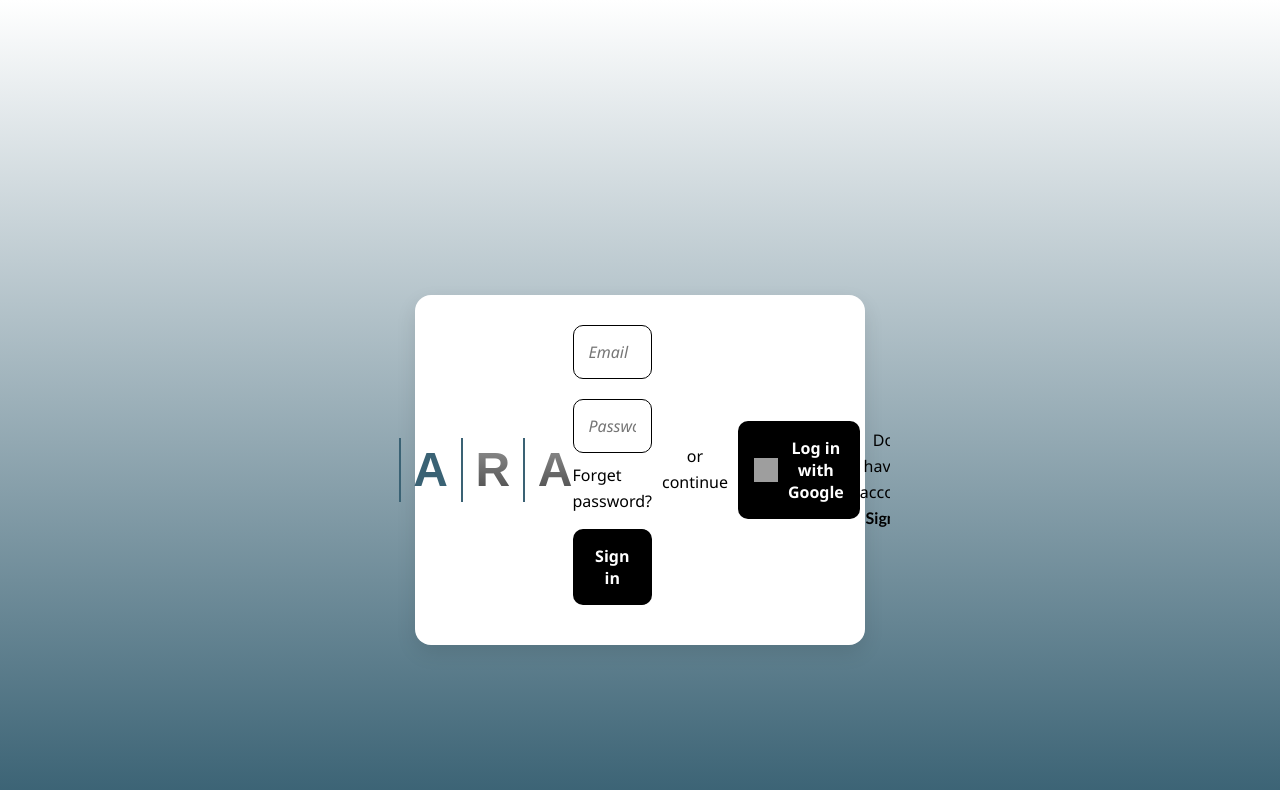
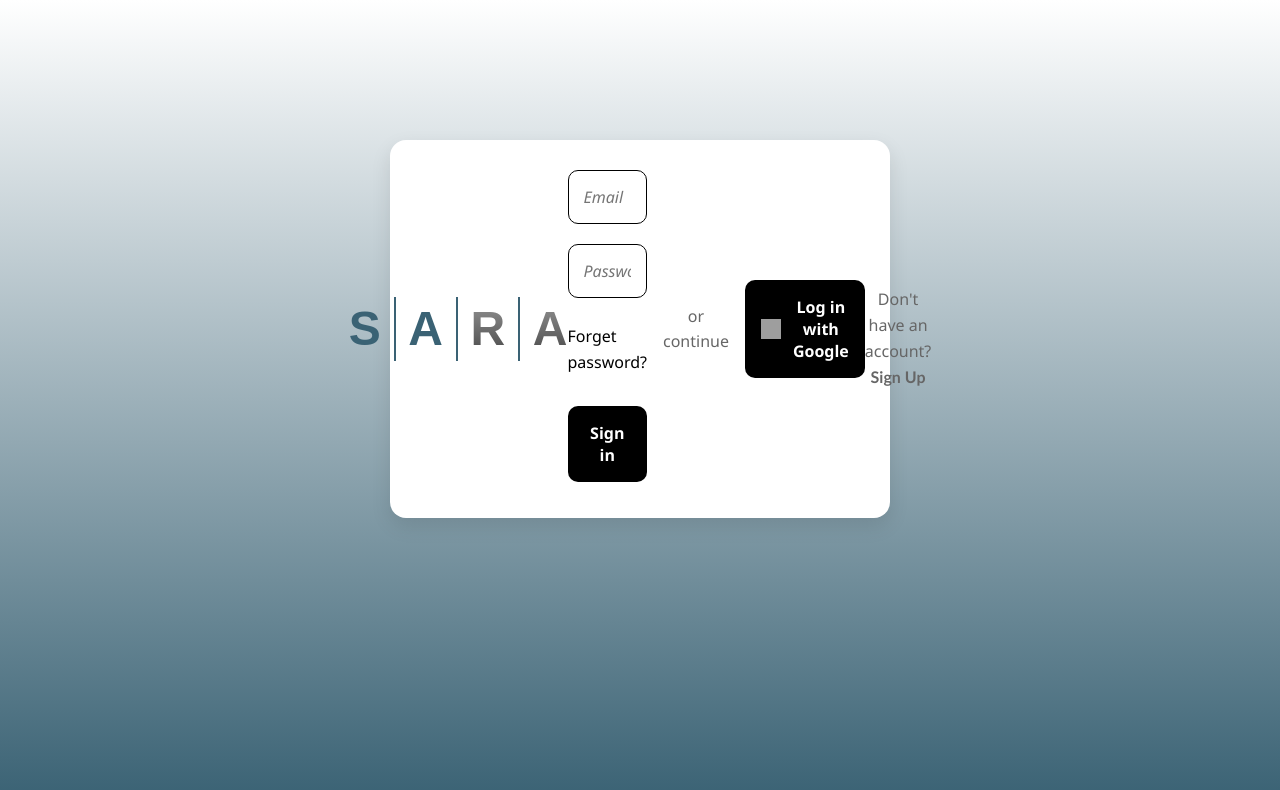
Before and after one commit to eddyvlz001/guasmochido2, a React (Create React App) app: page /auth/login in a window 1280 px wide. Shown: the top 790 px of the page. Built offline with nearby package versions, Linux system fonts and the light colour scheme; grey boxes are pictures that could not be loaded.

Commit message:
auto-commit for a1070bea-9eb8-424a-b565-42a1f75371c6

```diff
--- a/src/components/auth/login/Login.css
+++ b/src/components/auth/login/Login.css
@@ -1,13 +1,16 @@
+/* Login form responsive styles */
 * {
   font-family: 'Gill Sans', 'Gill Sans MT', Calibri, 'Trebuchet MS', sans-serif;
 }
 
-body {
+/* Remove body styling conflicts */
+.login-page {
   display: flex;
   justify-content: center;
   align-items: center;
   min-height: 100vh;
   margin: 0;
+  padding: 1rem;
   animation: fadeIn 0.5s ease both;
 }
 
@@ -15,164 +18,155 @@ body {
   from {
     opacity: 0;
   }
-
   to {
     opacity: 1;
   }
 }
 
-.container {
-  width: 90%;
-  max-width: 350px;
+.login-container {
+  width: 100%;
+  max-width: 400px;
   text-align: center;
-  padding: 40px 20px;
+  padding: 2rem 1.5rem;
   margin: 0 auto;
+  background-color: transparent;
+  border-radius: 0;
+  box-shadow: none;
 }
 
-.logo {
-  width: 80px;
-  margin: 0 auto 40px;
+.login-form {
+  width: 100%;
 }
 
 .input {
   width: 100%;
-  padding: 15px;
-  margin: 10px 0;
-  border: 1px solid #000;
-  border-radius: 10px;
-  font-family: 'Gill Sans', 'Gill Sans MT', Calibri, 'Trebuchet MS', sans-serif;  font-size: 14px;
+  padding: 1rem;
+  margin: 0.75rem 0;
+  border: 2px solid #333;
+  border-radius: 12px;
+  font-family: 'Gill Sans', 'Gill Sans MT', Calibri, 'Trebuchet MS', sans-serif;
+  font-size: 1rem;
   box-sizing: border-box;
+  background-color: white;
+  transition: border-color 0.3s ease, box-shadow 0.3s ease;
 }
 
-.white-bg {
-  background-color: white;
+.input:focus {
+  outline: none;
+  border-color: #3A6274;
+  box-shadow: 0 0 0 3px rgba(58, 98, 116, 0.1);
 }
 
 .forgot {
   text-align: right;
   font-style: normal;
-  margin-bottom: 15px;
-  font-size: 18px;
-  color: #000;
+  margin: 1rem 0;
+  font-size: 1rem;
+  color: #555;
+  cursor: pointer;
+}
+
+.forgot:hover {
+  color: #3A6274;
 }
 
 .btn-black {
-  background-color: black;
+  background-color: #000;
   color: white;
-  padding: 16px;
+  padding: 1rem 2rem;
   width: 100%;
   border: none;
-  border-radius: 10px;
+  border-radius: 12px;
   font-style: normal;
-  font-size: 20px;
+  font-size: 1.1rem;
   font-weight: bold;
-  margin-bottom: 20px;
+  margin: 1rem 0;
   cursor: pointer;
   box-sizing: border-box;
-  transition: transform 0.1s ease, box-shadow 0.1s ease;
+  transition: all 0.3s ease;
+}
+
+.btn-black:hover {
+  background-color: #333;
+  transform: translateY(-2px);
+  box-shadow: 0 4px 12px rgba(0, 0, 0, 0.3);
+}
+
+.btn-black:active {
+  transform: translateY(0);
+  box-shadow: 0 2px 8px rgba(0, 0, 0, 0.3);
 }
 
 .divider {
   display: flex;
   align-items: center;
   text-align: center;
-  margin: 20px 0;
-  color: #000;
+  margin: 1.5rem 0;
+  color: #666;
   font-style: normal;
-  font-size: 20px;
+  font-size: 1rem;
 }
 
 .divider::before,
 .divider::after {
   content: "";
   flex: 1;
-  border-bottom: 1px solid #000;
+  border-bottom: 1px solid #ccc;
 }
 
 .divider:not(:empty)::before {
-  margin-right: 10px;
+  margin-right: 1rem;
 }
 
 .divider:not(:empty)::after {
-  margin-left: 10px;
+  margin-left: 1rem;
 }
 
 .btn-google {
   display: flex;
   align-items: center;
-  justify-content: center; /* Centra el contenido */
-  gap: 10px; /* Espacio entre ícono y texto */
+  justify-content: center;
+  gap: 0.75rem;
   background-color: white;
-  color: black;
-  padding: 16px;
+  color: #333;
+  padding: 1rem 2rem;
   width: 100%;
-  border: none;
-  border-radius: 10px;
+  border: 2px solid #ddd;
+  border-radius: 12px;
   font-family: 'Gill Sans', 'Gill Sans MT', Calibri, 'Trebuchet MS', sans-serif;
-  font-size: 20px;
+  font-size: 1rem;
   cursor: pointer;
-  transition: transform 0.1s ease, box-shadow 0.1s ease;
+  transition: all 0.3s ease;
+  box-sizing: border-box;
+}
+
+.btn-google:hover {
+  border-color: #3A6274;
+  box-shadow: 0 2px 8px rgba(58, 98, 116, 0.2);
 }
 
 .btn-google img.icon {
-  width: 24px;
-  height: 24px;
+  width: 20px;
+  height: 20px;
 }
 
-
-
 .signup {
-  margin-top: 20px;
+  margin-top: 1.5rem;
   font-style: normal;
-  font-size: 15px;
-}
-
-
-
-
-.btn-black:active,
-.btn-google:active {
-  transform: scale(0.95);
-  box-shadow: 0 2px 5px rgba(0, 0, 0, 0.2);
+  font-size: 0.95rem;
+  color: #666;
 }
 
 .signup b {
   font-style: normal;
 }
-.elemento {
-  animation: fadeIn 0.8s ease both;
-}
-
-@media (min-width: 768px) {
-  .container {
-    max-width: 500px;
-    padding: 60px 40px;
-    background-color: white;
-    border-radius: 16px;
-    box-shadow: 0 8px 20px rgba(0, 0, 0, 0.1);
-  }
-
-  .btn-google,
-  .input {
-    font-size: 16px;
-  }
-
-  .logo {
-    width: 100px;
-    margin-bottom: 50px;
-  }
-
-  .logo {
-    width: 80px;
-    margin: 0 auto 22px;
-  }
-}
-
 
 .underline-hover {
   position: relative;
   text-decoration: none;
-  color: inherit;
+  color: #3A6274;
+  font-weight: 600;
+  transition: color 0.3s ease;
 }
 
 .underline-hover::after {
@@ -181,19 +175,82 @@ body {
   bottom: -2px;
   left: 0;
   width: 100%;
-  height: 1px;
-  background: currentColor;
+  height: 2px;
+  background: #3A6274;
   transform: scaleX(0);
   transform-origin: left;
-  transition: transform 0.2s ease-in-out;
+  transition: transform 0.3s ease;
+}
+
+.underline-hover:hover {
+  color: #2A4F5F;
 }
 
 .underline-hover:hover::after {
   transform: scaleX(1);
 }
 
-.icon {
-  top: 20px;
-  width: 24px;
-  height: 24px;
+.error-message {
+  color: #e74c3c;
+  font-size: 0.9rem;
+  margin: 0.5rem 0;
+  padding: 0.5rem;
+  background-color: rgba(231, 76, 60, 0.1);
+  border-radius: 8px;
+  border-left: 4px solid #e74c3c;
 }
+
+/* Responsive design */
+@media (min-width: 768px) {
+  .login-container {
+    max-width: 450px;
+    padding: 3rem 2.5rem;
+    background-color: rgba(255, 255, 255, 0.95);
+    border-radius: 20px;
+    box-shadow: 0 10px 30px rgba(0, 0, 0, 0.1);
+    backdrop-filter: blur(10px);
+  }
+
+  .input {
+    font-size: 1.1rem;
+    padding: 1.2rem;
+  }
+
+  .btn-black,
+  .btn-google {
+    font-size: 1.1rem;
+    padding: 1.2rem 2rem;
+  }
+}
+
+@media (max-width: 480px) {
+  .login-page {
+    padding: 0.5rem;
+  }
+
+  .login-container {
+    padding: 1.5rem 1rem;
+    max-width: 100%;
+  }
+
+  .input {
+    padding: 0.875rem;
+    font-size: 1rem;
+  }
+
+  .btn-black,
+  .btn-google {
+    padding: 0.875rem 1.5rem;
+    font-size: 1rem;
+  }
+}
+
+@media (orientation: landscape) and (max-height: 600px) {
+  .login-page {
+    padding: 0.5rem;
+  }
+
+  .login-container {
+    padding: 1rem;
+  }
+}
```
